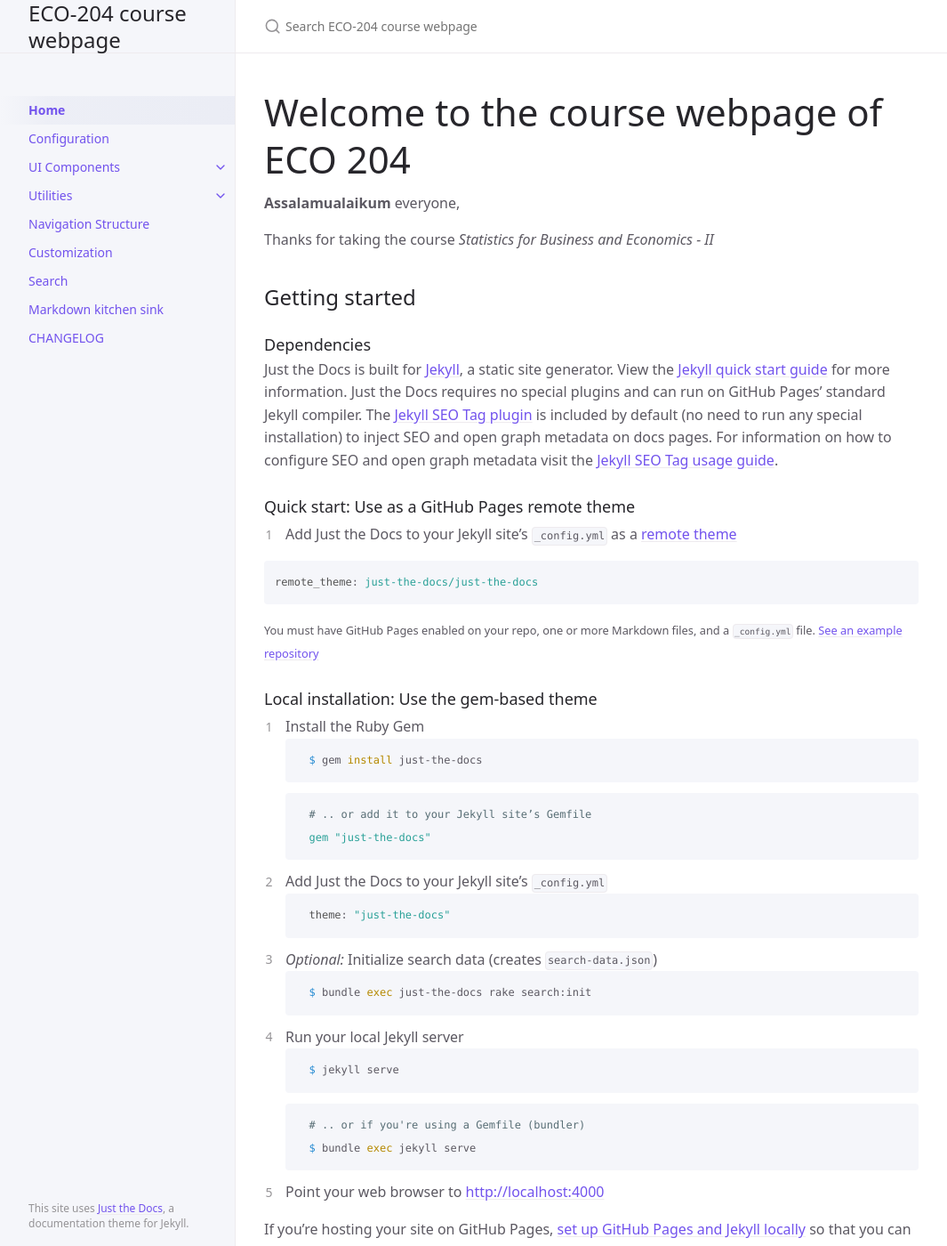
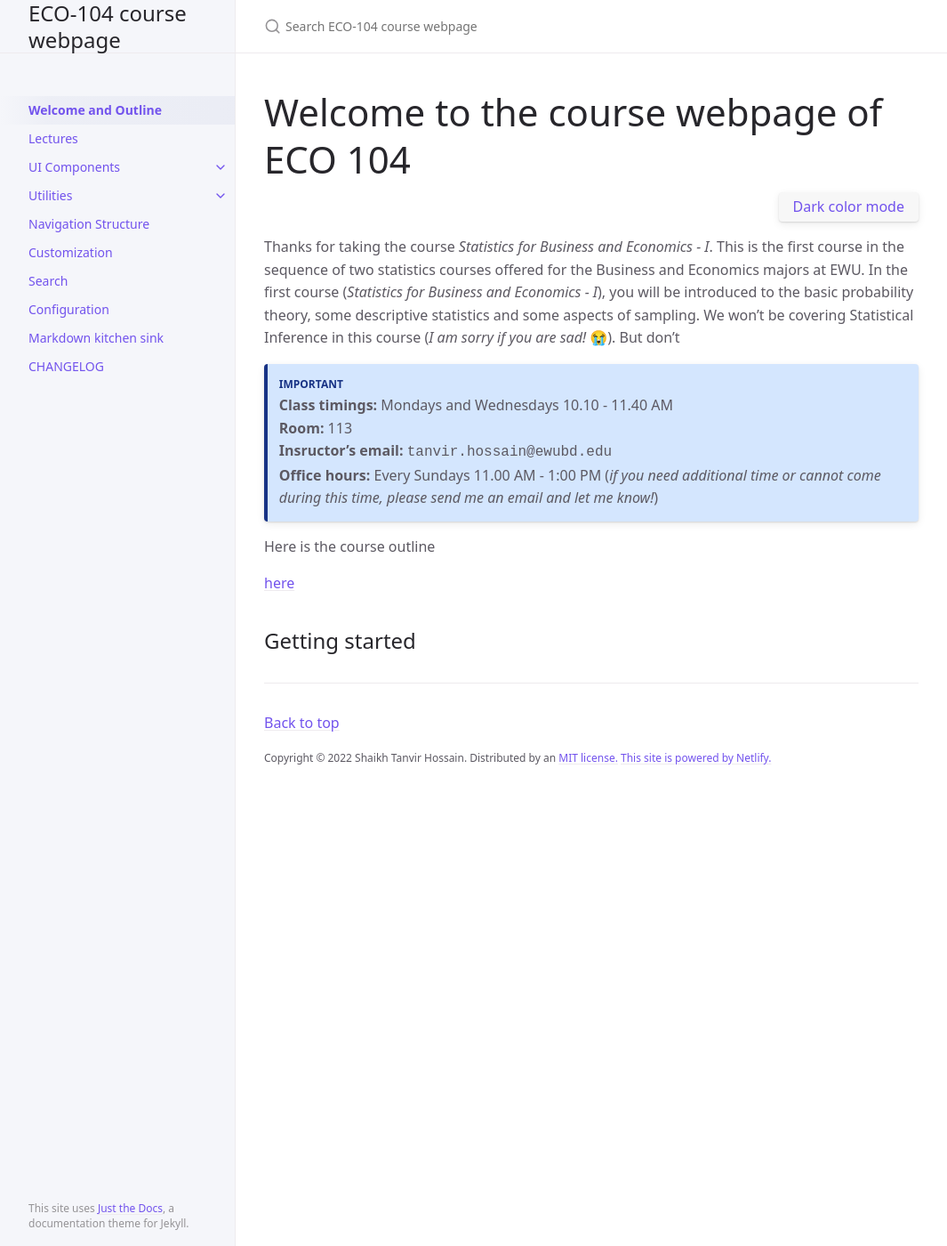
Before and after one commit to STHossain/ewueco104, a Jekyll site: the page built from index.md, in a window 1280 px wide and 1400 px high. Shown: the whole window at 89% size, without its empty margins (107-1172 px from the left). Built offline with Jekyll 4.4.1, drawn with Linux system fonts in a browser that asks for light colours; emoji names are drawn with the system emoji font; some of the changed text lies outside the part shown.

Commit message:
added files

````diff
--- a/Gemfile
+++ b/Gemfile
@@ -2,3 +2,4 @@ source "https://rubygems.org"
 gemspec
 
 gem "webrick", "~> 1.7"
+gem 'jemoji'
--- a/_config.yml
+++ b/_config.yml
@@ -13,10 +13,10 @@
 # you will see them accessed via {{ site.title }}, {{ site.github_repo }}, and so on.
 # You can create any custom variable you would like, and they will be accessible
 # in the templates via {{ site.myvariable }}.
-title: ECO-204 course webpage
-description: Course Webpage for ECO204 at EWU
+title: ECO-104 course webpage
+description: Course Webpage for ECO-104 at EWU
 baseurl:  # the subpath of your site, e.g. /blog
-url: "https://sthossain.github.io/ewueco204" # the base hostname & protocol for your site, e.g. http://example.com
+url: "https://sthossain.github.io/ewueco104" # the base hostname & protocol for your site, e.g. http://example.com
 
 permalink: pretty
 
@@ -110,7 +110,7 @@ nav_sort: case_sensitive # Capital letters sorted before lowercase
 back_to_top: true
 back_to_top_text: "Back to top"
 
-footer_content: "Copyright &copy; 2017-2020 Patrick Marsceill. Distributed by an <a href=\"https://github.com/just-the-docs/just-the-docs/tree/main/LICENSE.txt\">MIT license.</a> <a href=\"https://www.netlify.com/\">This site is powered by Netlify.</a>"
+footer_content: "Copyright &copy; 2022 Shaikh Tanvir Hossain. Distributed by an <a href=\"https://github.com/just-the-docs/just-the-docs/tree/main/LICENSE.txt\">MIT license.</a> <a href=\"https://www.netlify.com/\">This site is powered by Netlify.</a>"
 
 # Footer last edited timestamp
 # last_edit_timestamp: true # show or hide edit time - page must have `last_modified_date` defined in the frontmatter
@@ -153,6 +153,7 @@ ga_tracking_anonymize_ip: true # Use GDPR compliant Google Analytics settings (t
 
 plugins:
   - jekyll-seo-tag
+  - jemoji
 
 kramdown:
   syntax_highlighter_opts:
--- a/index.md
+++ b/index.md
@@ -1,100 +1,52 @@
 ---
 layout: default
-title: Home
+title: Welcome and Outline
 nav_order: 1
-description: "Just the Docs is a responsive Jekyll theme with built-in search that is easily customizable and hosted on GitHub Pages."
+description: "Course Webpage - ECO104"
 permalink: /
+has_toc: true
 ---
 
-# Welcome to the course webpage of ECO 204
+
+
+# Welcome to the course webpage of ECO 104
 {: .fs-9 }
 
-**Assalamualaikum** everyone,
 
-Thanks for taking the course *Statistics for Business and Economics - II*
+{: .text-right }
+<button class="btn js-toggle-dark-mode">Dark color mode</button>
+
+<script>
+const toggleDarkMode = document.querySelector('.js-toggle-dark-mode');
+
+jtd.addEvent(toggleDarkMode, 'click', function(){
+  if (jtd.getTheme() === 'dark') {
+    jtd.setTheme('light');
+    toggleDarkMode.textContent = 'Preview dark color scheme';
+  } else {
+    jtd.setTheme('dark');
+    toggleDarkMode.textContent = 'Return to the light side';
+  }
+});
+</script>
+
+
+Thanks for taking the course *Statistics for Business and Economics - I*. This is the first course in the sequence of two statistics courses offered for the Business and Economics majors at EWU. In the first course (*Statistics for Business and Economics - I*), you will be introduced to the basic probability theory, some descriptive statistics and some aspects of sampling. We won't be covering Statistical Inference in this course (*I am sorry if you are sad!* :sob:). But don't
+
+
+
+
+{: .important }
+**Class timings:** Mondays and Wednesdays 10.10 - 11.40 AM  <br>
+**Room:** 113  <br>
+**Insructor's email:** <span style="font-family: 'Courier New';">tanvir.hossain@ewubd.edu </span> <br>
+**Office hours:** Every Sundays 11.00 AM - 1:00 PM (*if you need additional time or cannot come during this time, please send me an email and let me know!*)
+
+
+
+
+Here is the course outline
+
+[here](https://raw.githubusercontent.com/STHossain/ewueco204/main/docs/outline/Eco204_outline.pdf)
 
 ## Getting started
-
-### Dependencies
-
-Just the Docs is built for [Jekyll](https://jekyllrb.com), a static site generator. View the [Jekyll quick start guide](https://jekyllrb.com/docs/) for more information. Just the Docs requires no special plugins and can run on GitHub Pages' standard Jekyll compiler. The [Jekyll SEO Tag plugin](https://github.com/jekyll/jekyll-seo-tag) is included by default (no need to run any special installation) to inject SEO and open graph metadata on docs pages. For information on how to configure SEO and open graph metadata visit the [Jekyll SEO Tag usage guide](https://jekyll.github.io/jekyll-seo-tag/usage/).
-
-### Quick start: Use as a GitHub Pages remote theme
-
-1. Add Just the Docs to your Jekyll site's `_config.yml` as a [remote theme](https://blog.github.com/2017-11-29-use-any-theme-with-github-pages/)
-
-```yaml
-remote_theme: just-the-docs/just-the-docs
-```
-
-<small>You must have GitHub Pages enabled on your repo, one or more Markdown files, and a `_config.yml` file. [See an example repository](https://github.com/pmarsceill/jtd-remote)</small>
-
-### Local installation: Use the gem-based theme
-
-1. Install the Ruby Gem
-  ```bash
-  $ gem install just-the-docs
-  ```
-  ```yaml
-  # .. or add it to your Jekyll site’s Gemfile
-  gem "just-the-docs"
-  ```
-
-2. Add Just the Docs to your Jekyll site’s `_config.yml`
-  ```yaml
-  theme: "just-the-docs"
-  ```
-
-3. _Optional:_ Initialize search data (creates `search-data.json`)
-  ```bash
-  $ bundle exec just-the-docs rake search:init
-  ```
-
-3. Run your local Jekyll server
-  ```bash
-  $ jekyll serve
-  ```
-  ```bash
-  # .. or if you're using a Gemfile (bundler)
-  $ bundle exec jekyll serve
-  ```
-
-
-4. Point your web browser to [http://localhost:4000](http://localhost:4000)
-
-If you're hosting your site on GitHub Pages, [set up GitHub Pages and Jekyll locally](https://help.github.com/en/articles/setting-up-your-github-pages-site-locally-with-jekyll) so that you can more easily work in your development environment.
-
-### Configure Just the Docs
-
-- [See configuration options]({{ site.baseurl }}{% link docs/configuration.md %})
-
----
-
-## About the project
-
-Just the Docs is &copy; 2017-{{ "now" | date: "%Y" }} by [Patrick Marsceill](http://patrickmarsceill.com).
-
-### License
-
-Just the Docs is distributed by an [MIT license](https://github.com/just-the-docs/just-the-docs/tree/main/LICENSE.txt).
-
-### Contributing
-
-When contributing to this repository, please first discuss the change you wish to make via issue,
-email, or any other method with the owners of this repository before making a change. Read more about becoming a contributor in [our GitHub repo](https://github.com/just-the-docs/just-the-docs#contributing).
-
-#### Thank you to the contributors of Just the Docs!
-
-<ul class="list-style-none">
-{% for contributor in site.github.contributors %}
-  <li class="d-inline-block mr-1">
-     <a href="{{ contributor.html_url }}"><img src="{{ contributor.avatar_url }}" width="32" height="32" alt="{{ contributor.login }}"/></a>
-  </li>
-{% endfor %}
-</ul>
-
-### Code of Conduct
-
-Just the Docs is committed to fostering a welcoming community.
-
-[View our Code of Conduct](https://github.com/just-the-docs/just-the-docs/tree/main/CODE_OF_CONDUCT.md) on our GitHub repository.
````
Also changed, not shown: docs/Lectures.md (added, +48 -0 lines), docs/configuration.md (+1 -1 lines), Gemfile.lock, favicon.ico, 5 other files.
